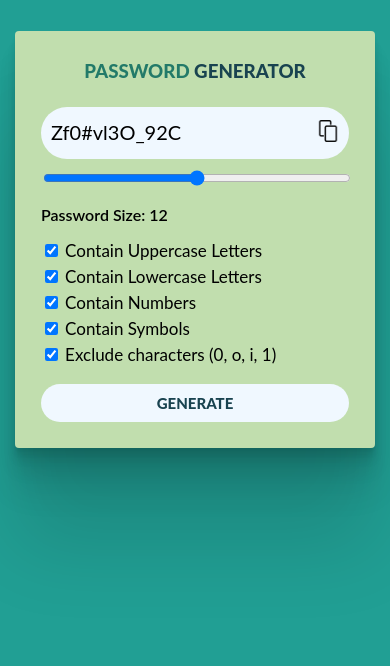
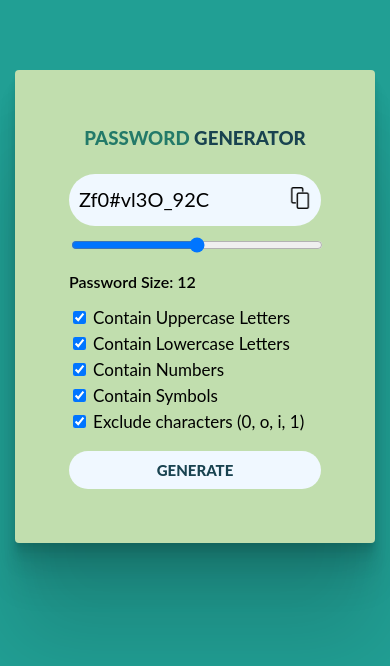
Before and after one commit to naybetkarolly/generador-de-contrasenias, a plain HTML site: page proyecto js/index.html in a window 390 px wide. Drawn offline with Linux system fonts and the light colour scheme.

Commit message:
mediaquery

```diff
--- a/proyecto js/css/style.css
+++ b/proyecto js/css/style.css
@@ -17,6 +17,23 @@ body{
     font-family: 'Lato', sans-serif;
     box-shadow: 0 2.8px 2.2px rgb(0 0 0 / 3%), 0 6.7px 5.3px rgb(0 0 0 / 5%), 0 12.5px 10px rgb(0 0 0 / 6%), 0 22.3px 17.9px rgb(0 0 0 / 7%), 0 41.8px 33.4px rgb(0 0 0 / 9%), 0 100px 80px rgb(0 0 0 / 12%);
 }
+
+@media (max-width: 992px) {
+    .main-card{
+        margin: 13% auto 0;
+        background-color: #C1DEAE;
+        padding: 45px;
+    }
+
+}
+
+@media (max-width: 768px ){
+    .main-card{
+        margin: 18% auto 0;
+        padding: 54px;
+    }
+}
+
 .main-card h3{
     color: #237a69;
     margin-bottom: 0;
```
